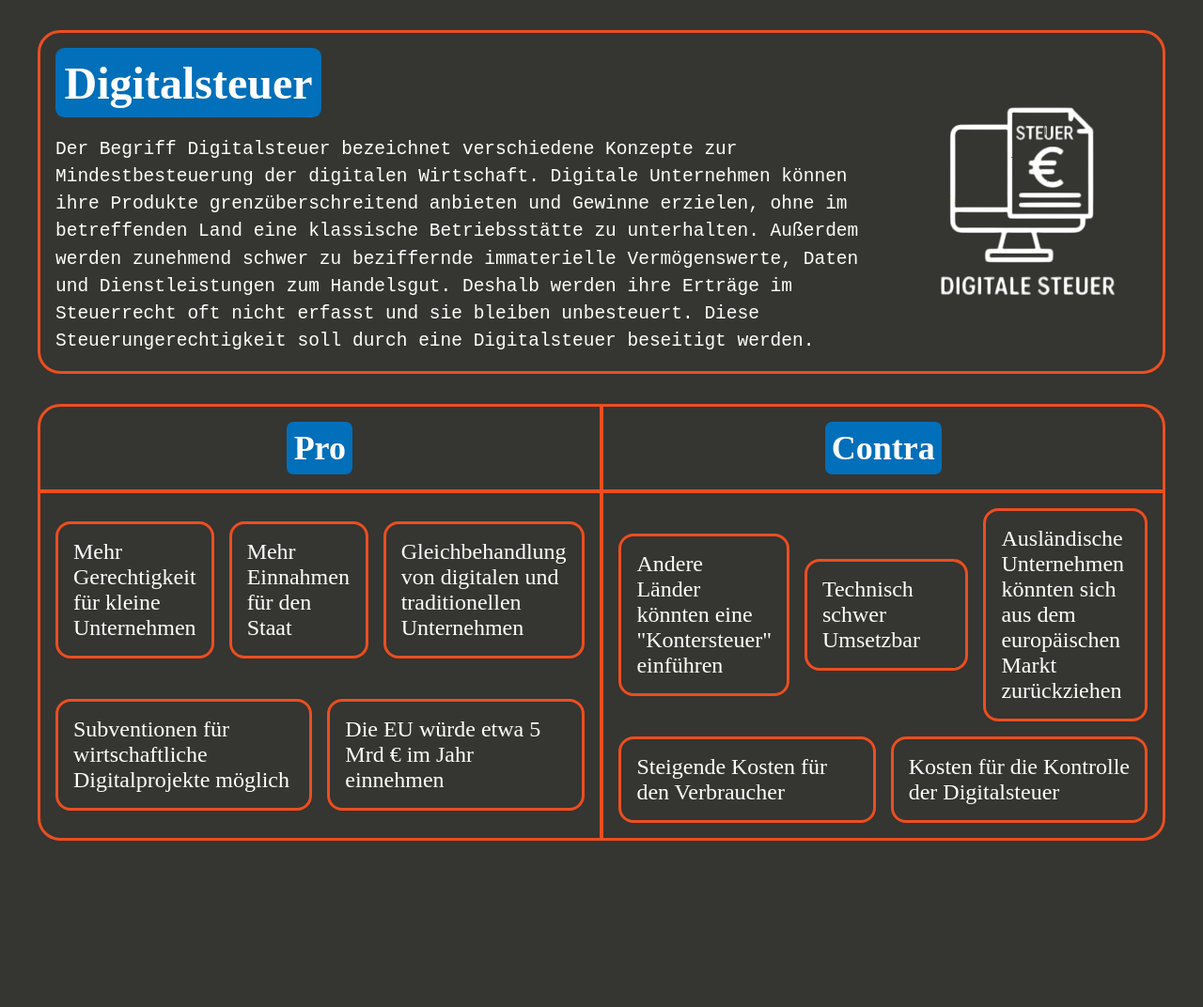
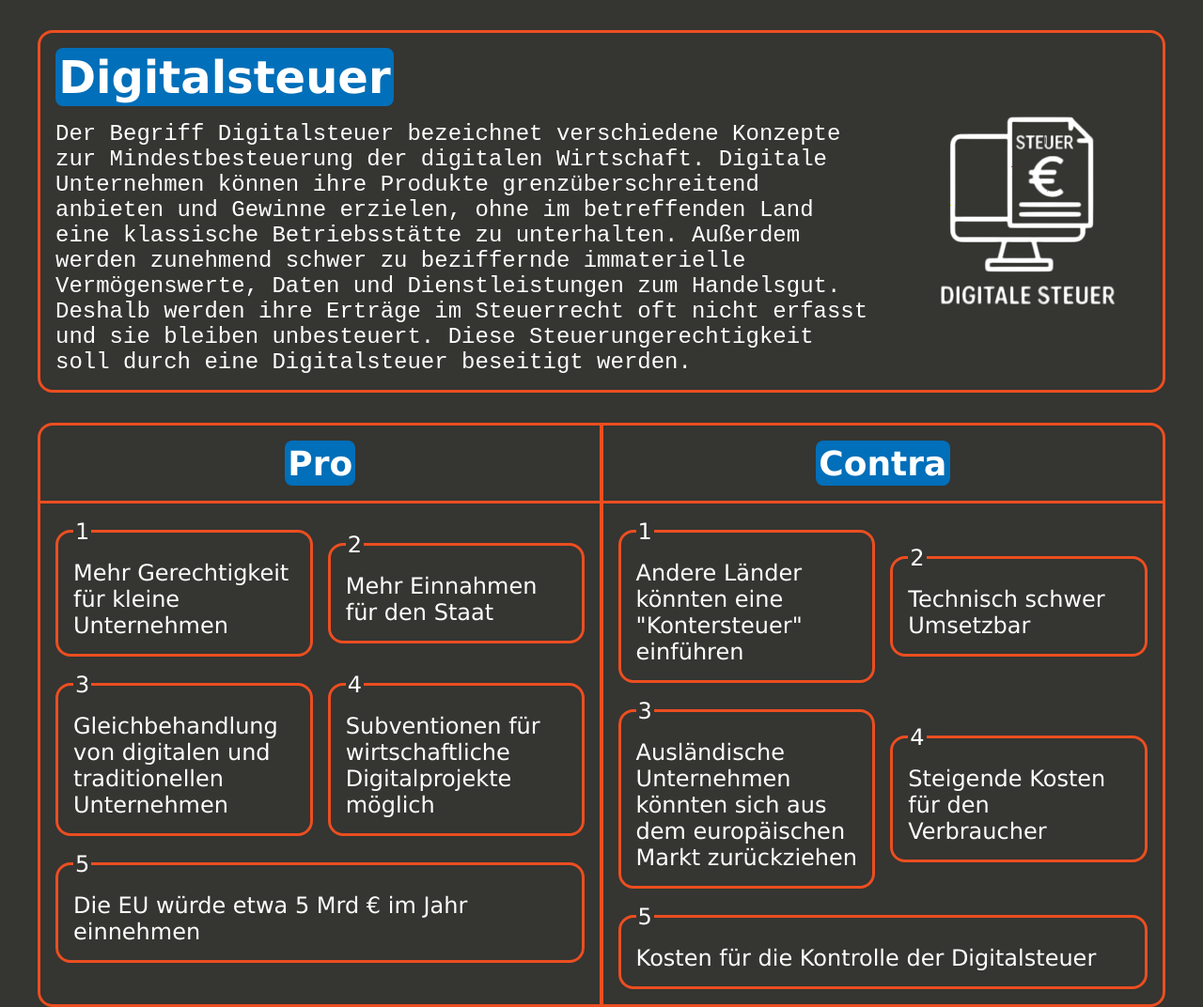
Before and after one commit to Aurus28/Digitalsteuer, a plain HTML site: page index.html in a window 1280 px wide. Shown: the whole page at 94% size. Before the commit the page ends 927 px from the top, so only its background shows below. Drawn offline with Linux system fonts and the light colour scheme.

Commit message:
final touches + final data (hopefully done now)

```diff
--- a/index.html
+++ b/index.html
@@ -23,53 +23,99 @@ Der Begriff Digitalsteuer bezeichnet verschiedene Konzepte zur Mindestbesteuerun
       <img id="head-image" src="icon-2.png" />
     </div>
     <div id="content">
+      <div id="pro-column">
         <h2 id="text-pro">Pro</h2>
-      <div class="ver-divider"></div>
-      <h2 id="text-contra">Contra</h2>
         <div id="pro-site">
-        <div id="pro-1" onclick="expand(this.id)">
+          <fieldset id="pro-1" onclick="expand(this.id)">
             Mehr Gerechtigkeit für kleine Unternehmen
-          <p>Platzhalter ;)</p>
-        </div>
-        <div id="pro-2" onclick="expand(this.id)">
+            <legend>1</legend>
+            <p>
+              Lokale Unternehmen haben digital, sowie analog mehr Chancen ihre
+              Waren zu verkaufen, weil nun auch die großen ausländischen Firmen
+              Steuern zahlen müssen.
+            </p>
+          </fieldset>
+          <fieldset id="pro-2" onclick="expand(this.id)">
             Mehr Einnahmen für den Staat
-          <p>Platzhalter ;)</p>
-        </div>
-        <div id="pro-3" onclick="expand(this.id)">
+            <legend>2</legend>
+            <p>
+              Der Staat bekommt das das Geld was in Form von der Digitalsteuer
+              den Unternehmen abgezogen wird.
+            </p>
+          </fieldset>
+          <fieldset id="pro-3" onclick="expand(this.id)">
             Gleichbehandlung von digitalen und traditionellen Unternehmen
-          <p>Platzhalter ;)</p>
-        </div>
-        <div id="pro-4" onclick="expand(this.id)">
+            <legend>3</legend>
+            <p>
+              Traditionelle Unternehmen müssen Steuer auf Waren zahlen. Digitale
+              Unternehmen müssen durch die Digitalsteuer dann auch Steuern
+              zahlen.
+            </p>
+          </fieldset>
+          <fieldset id="pro-4" onclick="expand(this.id)">
             Subventionen für wirtschaftliche Digitalprojekte möglich
-          <p>Platzhalter ;)</p>
-        </div>
-        <div id="pro-5" onclick="expand(this.id)">
+            <legend>4</legend>
+            <p>
+              Durch die Steuereinnahmen hat der Staat mehr Mittel für
+              Subventionen aller Art.
+            </p>
+          </fieldset>
+          <fieldset id="pro-5" onclick="expand(this.id)">
             Die EU würde etwa 5 Mrd € im Jahr einnehmen
-          <p>Platzhalter ;)</p>
+            <legend>5</legend>
+            <p>Das ist mehr als man denken könnte. Oder nicht?</p>
+          </fieldset>
         </div>
       </div>
       <div class="ver-divider"></div>
+      <div id="contra-column">
+        <h2 id="text-contra">Contra</h2>
         <div id="contra-site">
-        <div id="contra-1" onclick="expand(this.id)">
+          <fieldset id="contra-1" onclick="expand(this.id)">
             Andere Länder könnten eine "Kontersteuer" einführen
-          <p>Platzhalter ;)</p>
-        </div>
-        <div id="contra-2" onclick="expand(this.id)">
+            <legend>1</legend>
+            <p>
+              Als Gegenzug könnten andere Länder Steuern auf deutsche Produkte
+              einführen.
+            </p>
+          </fieldset>
+          <fieldset id="contra-2" onclick="expand(this.id)">
             Technisch schwer Umsetzbar
-          <p>Platzhalter ;)</p>
-        </div>
-        <div id="contra-3" onclick="expand(this.id)">
+            <legend>2</legend>
+            <p>
+              Wie sollte man überprüfen, dass alle Unternehmen die Steuer
+              zahlen? Besonders die Nutzung von Proxys (VPN) würde dies
+              erheblich erschweren.
+            </p>
+          </fieldset>
+          <fieldset id="contra-3" onclick="expand(this.id)">
             Ausländische Unternehmen könnten sich aus dem europäischen Markt
             zurückziehen
-          <p>Platzhalter ;)</p>
-        </div>
-        <div id="contra-4" onclick="expand(this.id)">
+            <legend>3</legend>
+            <p>
+              Durch die Steuer könnte es sich für ausländische Unternehmen nicht
+              mehr lohnen ihre digitalen Dienste anzubieten.
+            </p>
+          </fieldset>
+          <fieldset id="contra-4" onclick="expand(this.id)">
             Steigende Kosten für den Verbraucher
-          <p>Platzhalter ;)</p>
-        </div>
-        <div id="contra-5" onclick="expand(this.id)">
+            <legend>4</legend>
+            <p>
+              Damit sich das Angebot für Firmen lohnt könnte es sein, dass sie
+              ihre Kosten steigern um den Verlust durch die Steuer
+              auszugleichen. Der Verbraucher leidet.
+            </p>
+          </fieldset>
+          <fieldset id="contra-5" onclick="expand(this.id)">
             Kosten für die Kontrolle der Digitalsteuer
-          <p>Platzhalter ;)</p>
+            <legend>5</legend>
+            <p>
+              Ähnlich schwierig wie das Umsetzen der Steuer wäre die Kontrolle
+              dieser. Wie sollte man überprüfen, ob Unternehmen wirklich genug
+              Steuer zahlen? Bei dieser Kontrolle würden zusätzliche Kosten für
+              den Staat entstehen.
+            </p>
+          </fieldset>
         </div>
       </div>
     </div>
@@ -77,12 +123,16 @@ Der Begriff Digitalsteuer bezeichnet verschiedene Konzepte zur Mindestbesteuerun
   <script>
     function expand(id) {
       const element = document.getElementById(id);
-      for (const e of element.children)
+      for (const e of element.children) {
+        if (e.tagName === "LEGEND") {
+          continue;
+        }
         if (e.style.display === "none" || e.style.display === "") {
           e.style.display = "block";
         } else {
           e.style.display = "none";
         }
       }
+    }
   </script>
 </body>
--- a/styles.css
+++ b/styles.css
@@ -7,17 +7,18 @@ body {
   background-color: var(--background-color);
   color: white;
   justify-content: center;
+  font-family: "Verdana", "sans-serif";
 }
 
 #head {
-  font-size: 1.5em;
+  font-size: 1.5rem;
   margin: 2rem;
   display: flex;
   gap: 2rem;
   justify-content: center;
   align-items: center;
   border: 0.2rem solid var(--accent-1-color);
-  border-radius: 1em;
+  border-radius: 1rem;
   padding: 1rem;
 }
 #head-text {
@@ -28,17 +29,16 @@ body {
 #heading {
   background-color: var(--accent-2-color);
   width: fit-content;
-  padding: 0.2em;
-  border-radius: 0.2em;
+  padding: 0.2rem;
+  border-radius: 0.5rem;
   margin: 0;
 }
 
 #definition {
   overflow-x: auto;
   white-space: pre-wrap;
-  line-height: 1.5em;
   margin: 0;
-  margin-top: 1em;
+  margin-top: 1rem;
 }
 
 #head-image {
@@ -51,10 +51,10 @@ body {
 #content {
   margin: 2rem;
   display: grid;
-  font-size: 1.5em;
-  grid-template-columns: 1fr 0.2em 1fr;
+  font-size: 1.5rem;
+  grid-template-columns: 1fr 0.2rem 1fr;
   border: 0.2rem solid var(--accent-1-color);
-  border-radius: 1em;
+  border-radius: 1rem;
 }
 
 .ver-divider {
@@ -63,21 +63,22 @@ body {
   padding: 0;
 }
 
-#content > h2 {
+#contra-column > h2,
+#pro-column > h2 {
   background-color: var(--accent-2-color);
   width: fit-content;
   align-self: center;
   justify-self: center;
   margin: 0;
-  padding: 0.2em;
+  padding: 0.2rem;
   margin: 1rem;
-  border-radius: 0.2em;
+  border-radius: 0.5rem;
 }
 
 #pro-site,
 #contra-site {
   padding: 1rem;
-  border-top: 0.2em solid var(--accent-1-color);
+  border-top: 0.2rem solid var(--accent-1-color);
   display: flex;
   flex-wrap: wrap;
   gap: 1rem;
@@ -85,8 +86,8 @@ body {
   align-items: center;
 }
 
-#pro-site > div,
-#contra-site > div {
+#pro-site > fieldset,
+#contra-site > fieldset {
   border: 0.2rem solid var(--accent-1-color);
   border-radius: 1rem;
   margin: 0;
@@ -95,13 +96,16 @@ body {
   cursor: pointer;
 }
 
-#pro-site > div > p,
-#contra-site > div > p {
+#pro-site > fieldset > p,
+#contra-site > fieldset > p {
   display: none;
+  border-top: 0.2rem dotted var(--accent-1-color);
+  padding-top: 1rem;
+  margin-top: 1rem;
 }
 
-#contra-site > div:hover,
-#pro-site > div:hover {
+#contra-site > fieldset:hover,
+#pro-site > fieldset:hover {
   background-color: var(--accent-2-color);
 }
 
@@ -123,3 +127,17 @@ body {
     margin: 0.5rem;
   }
 }
+
+@media (max-width: 600px) {
+  .vert-divider {
+    display: none;
+  }
+  #content {
+    grid-template-columns: 1fr;
+    gap: 1rem;
+  }
+
+  #contra-column {
+    border-top: 0.2rem solid var(--accent-1-color);
+  }
+}
```
Lines whose indentation alone changed are shown as unchanged.
